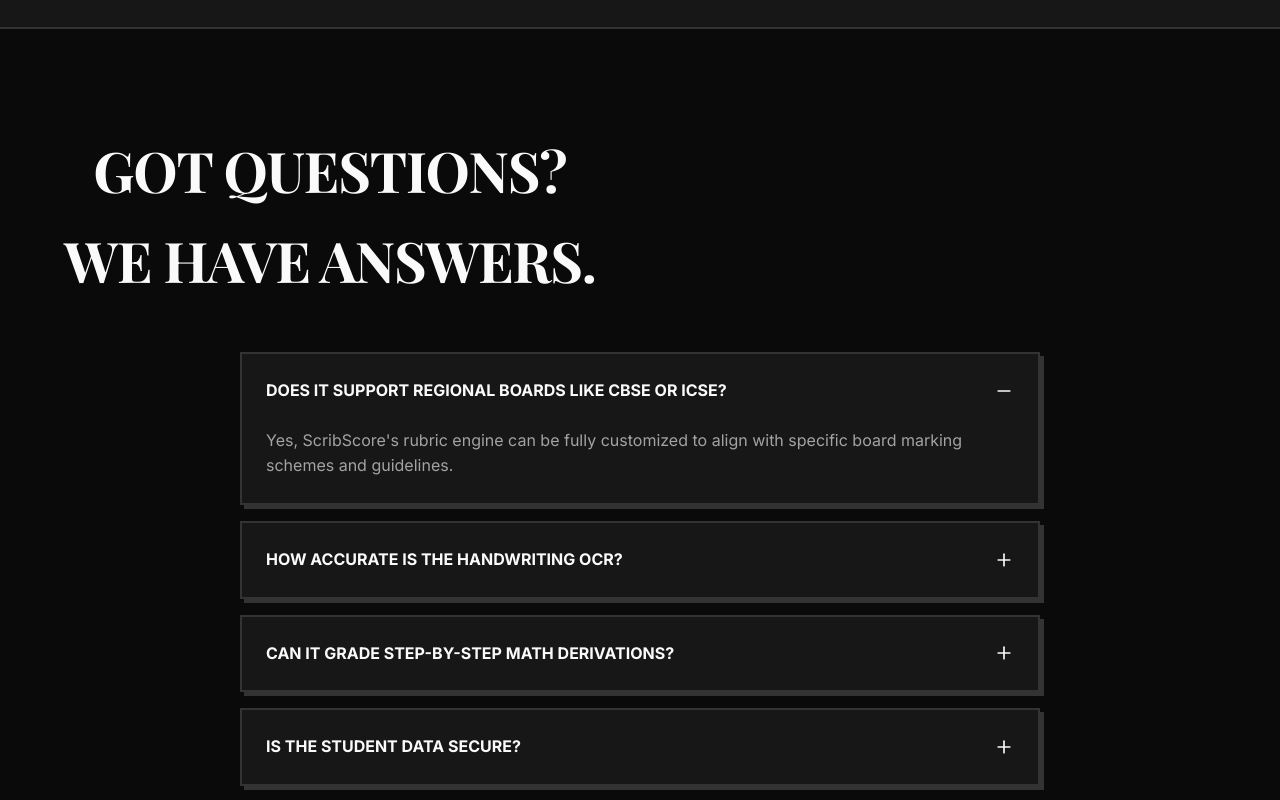
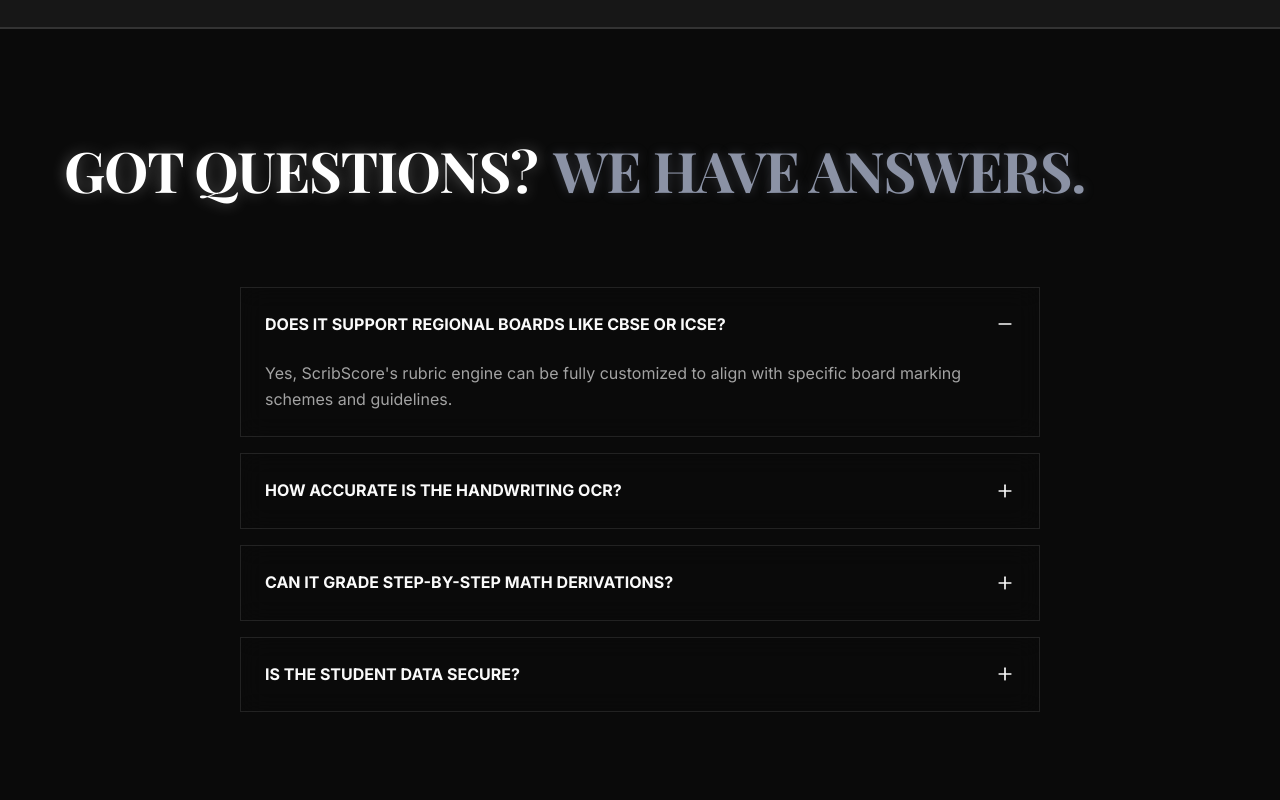
Before and after one commit to arnav192005/AUTO_SHEET_EVALUATOR, a React (Vite) app: page /#/ in a window 1280 px wide. Shown: the part 3080-3880 px from the top of the page. Built offline with nearby package versions, Linux system fonts and the light colour scheme; a web font is replaced by a local one.

Commit message:
Enhance FAQ section with glowing typography and glassmorphism hover animation

```diff
--- a/src/pages/Landing.css
+++ b/src/pages/Landing.css
@@ -615,10 +615,18 @@
 }
 
 .faq-item {
-  border: 2px solid var(--border-color);
+  border: 1px solid var(--border-glass);
   margin-bottom: 1rem;
-  background: var(--bg-secondary);
-  box-shadow: 4px 4px 0px 0px var(--border-color);
+  background: var(--bg-glass);
+  backdrop-filter: blur(12px);
+  -webkit-backdrop-filter: blur(12px);
+  transition: all 0.3s ease;
+}
+
+.faq-item:hover {
+  transform: translateX(10px);
+  border-color: rgba(255, 255, 255, 0.6);
+  box-shadow: -10px 0 25px rgba(255, 255, 255, 0.15);
 }
 
 .faq-question {
--- a/src/pages/Landing.jsx
+++ b/src/pages/Landing.jsx
@@ -195,8 +195,11 @@
 
       {/* 9. FAQs */}
       <section className="faq-section section-padding section-border-bottom">
-        <div style={{ textAlign: 'center', marginBottom: '3rem' }}>
-          <h2 className="section-title">Got questions? <br/>We have answers.</h2>
+        <div style={{ textAlign: 'center', marginBottom: '3rem', display: 'flex', flexDirection: 'column', alignItems: 'center' }}>
+          <h2 className="section-title" style={{ textAlign: 'center', width: '100%' }}>
+            <span style={{ color: '#ffffff', textShadow: '0 0 15px rgba(255, 255, 255, 0.3)' }}>Got questions?</span><br/>
+            <span style={{ color: '#8b92a5', textShadow: '0 0 12px rgba(139, 146, 165, 0.3)' }}>We have answers.</span>
+          </h2>
         </div>
 
         <div className="faq-container">
```
